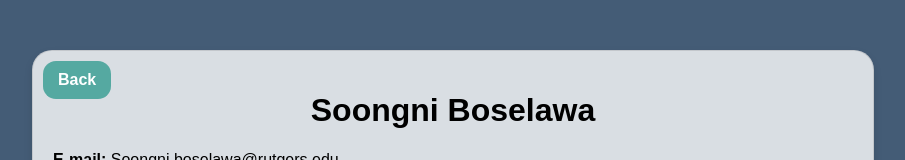
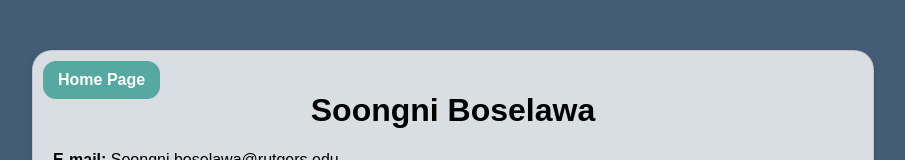
Before and after one commit to Soogz/CS490_personal_website, a plain HTML site: page a_resume.html in a window 1280 px wide. Shown: the top 160 px of the page, without its empty margins (187-1092 px from the left). Drawn offline with Linux system fonts and the light colour scheme.

Commit message:
fixing back button

```diff
--- a/a_resume.html
+++ b/a_resume.html
@@ -8,7 +8,7 @@
 </head>
 <body>
     <div class="content-wrapper">
-        <a href="javascript:history.back()" class="back-link">Back</a>
+        <a href="index.html" class="back-link">Home Page</a>
     <header>
         <h1>Soongni Boselawa</h1>
         <p><strong>E-mail:</strong> Soongni.boselawa@rutgers.edu</p>
```
Also changed, not shown: my_university.html (+1 -1 lines).
